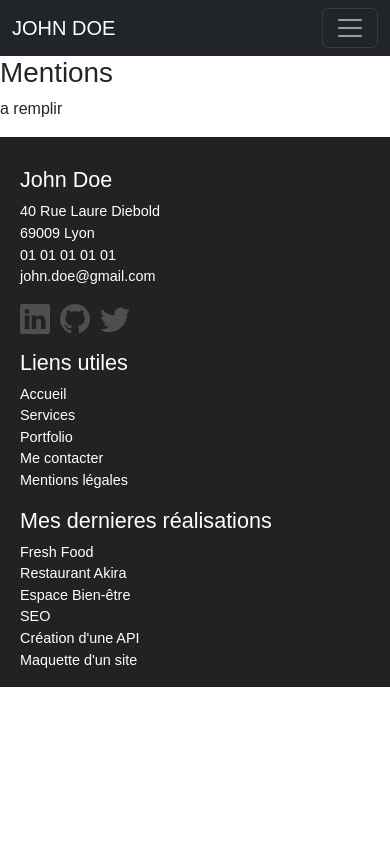
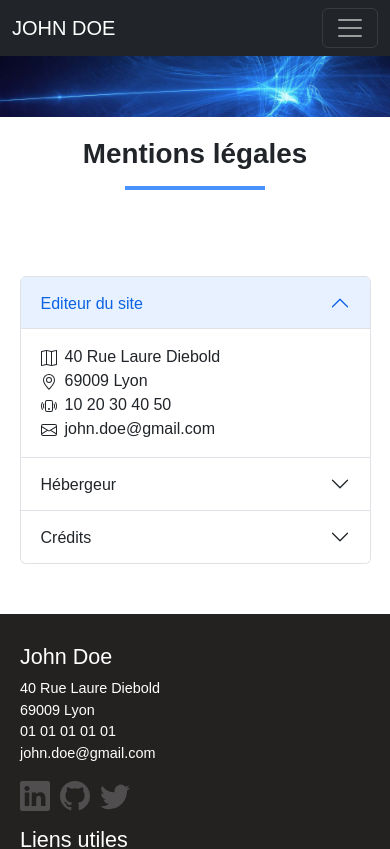
Before and after one commit to Dinid89/AMELIN_DAVID_DEVOIR_5_PORTFOLIO, a React (Create React App) app: page /Mentions in a window 390 px wide. Shown: the top 849 px of the page. Built offline with nearby package versions, Linux system fonts and the light colour scheme.

Commit message:
finalisation page Mentions

```diff
--- a/src/pages/Contact.jsx
+++ b/src/pages/Contact.jsx
@@ -1,13 +1,18 @@
 import "./contact.css";
+import Banner from "../images/banner.jpg"
 
 
 const Contact = () => {
   return (
     <main>
       <div>
+        <div className="banner">
+            <img src={Banner} alt="bannière"/>
+        </div>
         <div className="titleContact">
           <h1>Contact</h1>
           <p>Pour me contacter en vue d'un entretien ou d'une future collaboration, merci de remplir le formulaire de contact</p>
+          <hr className="mx-auto border border-primary border-2 opacity-75" />
         </div>
 
         <section className="mainContact d-flex flex-column flex-lg-row">
@@ -28,7 +33,7 @@ const Contact = () => {
                         </div>
 
                         <div className="mb-1">
-                          <input type="email" className="form-control" aria-label="Votre mal" required placeholder="Votre mail"/>
+                          <input type="email" className="form-control" aria-label="Votre mail" required placeholder="Votre mail"/>
                         </div>
 
                         <div className="mb-1">
--- a/src/pages/Mentions.jsx
+++ b/src/pages/Mentions.jsx
@@ -1,9 +1,108 @@
+import "../pages/mentions.css";
+import Banner from "../images/banner.jpg";
+import { NavLink } from "react-router-dom";
+
 const Mentions = () => {
   return (
-    <div>
-      <h1>Mentions</h1>
-      <p>a remplir</p>
+    <>
+      <div>
+      <div className="banner">
+            <img src={Banner} alt="bannière"/>
+          </div>
+      <div className="titleMentions text-center">
+          <h1>Mentions légales</h1>
+          <hr className="mx-auto border border-primary border-2 opacity-75" />
+      </div>
+      </div>
+
+      <div className="mentionContainer d-flex justify-content-center">
+      <div className="accordion">
+        <div className="accordion-item">
+          <h2 className="accordion-header">
+            <button className="accordion-button" type="button" data-bs-toggle="collapse" data-bs-target="#panelsStayOpen-collapseOne" aria-expanded="true" aria-controls="panelsStayOpen-collapseOne">
+              Editeur du site
+            </button>
+          </h2>
+        <div id="panelsStayOpen-collapseOne" className="accordion-collapse collapse show">
+          <div className="accordion-body">
+
+           <adress>
+           <div>
+              <svg xmlns="http://www.w3.org/2000/svg" width="16" height="16" fill="currentColor" className="bi bi-map me-2" viewBox="0 0 16 16">
+               <path fill-rule="evenodd" d="M15.817.113A.5.5 0 0 1 16 .5v14a.5.5 0 0 1-.402.49l-5 1a.5.5 0 0 1-.196 0L5.5 15.01l-4.902.98A.5.5 0 0 1 0 15.5v-14a.5.5 0 0 1 .402-.49l5-1a.5.5 0 0 1 .196 0L10.5.99l4.902-.98a.5.5 0 0 1 .415.103M10 1.91l-4-.8v12.98l4 .8zm1 12.98 4-.8V1.11l-4 .8zm-6-.8V1.11l-4 .8v12.98z"/>
+              </svg>
+               <span>40 Rue Laure Diebold</span>
+            </div>
+
+            <div>
+              <svg xmlns="http://www.w3.org/2000/svg" width="16" height="16" fill="currentColor" className="bi bi-geo-alt me-2" viewBox="0 0 16 16">
+                <path d="M12.166 8.94c-.524 1.062-1.234 2.12-1.96 3.07A32 32 0 0 1 8 14.58a32 32 0 0 1-2.206-2.57c-.726-.95-1.436-2.008-1.96-3.07C3.304 7.867 3 6.862 3 6a5 5 0 0 1 10 0c0 .862-.305 1.867-.834 2.94M8 16s6-5.686 6-10A6 6 0 0 0 2 6c0 4.314 6 10 6 10"/>
+                 <path d="M8 8a2 2 0 1 1 0-4 2 2 0 0 1 0 4m0 1a3 3 0 1 0 0-6 3 3 0 0 0 0 6"/>
+               </svg>
+                <span>69009 Lyon</span>
+            </div>
+
+            <div>
+              <svg xmlns="http://www.w3.org/2000/svg" width="16" height="16" fill="currentColor" className="bi bi-phone-vibrate me-2" viewBox="0 0 16 16">
+                <path d="M10 3a1 1 0 0 1 1 1v8a1 1 0 0 1-1 1H6a1 1 0 0 1-1-1V4a1 1 0 0 1 1-1zM6 2a2 2 0 0 0-2 2v8a2 2 0 0 0 2 2h4a2 2 0 0 0 2-2V4a2 2 0 0 0-2-2z"/>
+                 <path d="M8 12a1 1 0 1 0 0-2 1 1 0 0 0 0 2M1.599 4.058a.5.5 0 0 1 .208.676A7 7 0 0 0 1 8c0 1.18.292 2.292.807 3.266a.5.5 0 0 1-.884.468A8 8 0 0 1 0 8c0-1.347.334-2.619.923-3.734a.5.5 0 0 1 .676-.208m12.802 0a.5.5 0 0 1 .676.208A8 8 0 0 1 16 8a8 8 0 0 1-.923 3.734.5.5 0 0 1-.884-.468A7 7 0 0 0 15 8c0-1.18-.292-2.292-.807-3.266a.5.5 0 0 1 .208-.676M3.057 5.534a.5.5 0 0 1 .284.648A5 5 0 0 0 3 8c0 .642.12 1.255.34 1.818a.5.5 0 1 1-.93.364A6 6 0 0 1 2 8c0-.769.145-1.505.41-2.182a.5.5 0 0 1 .647-.284m9.886 0a.5.5 0 0 1 .648.284C13.855 6.495 14 7.231 14 8s-.145 1.505-.41 2.182a.5.5 0 0 1-.93-.364C12.88 9.255 13 8.642 13 8s-.12-1.255-.34-1.818a.5.5 0 0 1 .283-.648"/>
+              </svg>
+              <span>10 20 30 40 50</span>
+            </div>
+
+            <div>
+              <svg xmlns="http://www.w3.org/2000/svg" width="16" height="16" fill="currentColor" className="bi bi-envelope me-2" viewBox="0 0 16 16">
+                <path d="M0 4a2 2 0 0 1 2-2h12a2 2 0 0 1 2 2v8a2 2 0 0 1-2 2H2a2 2 0 0 1-2-2zm2-1a1 1 0 0 0-1 1v.217l7 4.2 7-4.2V4a1 1 0 0 0-1-1zm13 2.383-4.708 2.825L15 11.105zm-.034 6.876-5.64-3.471L8 9.583l-1.326-.795-5.64 3.47A1 1 0 0 0 2 13h12a1 1 0 0 0 .966-.741M1 11.105l4.708-2.897L1 5.383z"/>
+              </svg>
+              <span>john.doe@gmail.com</span>
+            </div>
+            </adress>
+          </div>
+        </div>
+      </div>
+
+      <div className="accordion-item">
+        <h2 className="accordion-header">
+        <button className="accordion-button collapsed" type="button" data-bs-toggle="collapse" data-bs-target="#panelsStayOpen-collapseTwo" aria-expanded="false" aria-controls="panelsStayOpen-collapseTwo">
+          Hébergeur
+        </button>
+        </h2>
+        <div id="panelsStayOpen-collapseTwo" className="accordion-collapse collapse">
+          <div className="accordion-body">
+            <strong>alwaysdata</strong>
+            <address>
+              <span>91 Rue du Faubourg Saint-Honoré, 75008 Paris</span>
+              <p>
+              <svg xmlns="http://www.w3.org/2000/svg" width="16" height="16" fill="currentColor" class="bi bi-diagram-3 me-2" viewBox="0 0 16 16">
+                <path fill-rule="evenodd" d="M6 3.5A1.5 1.5 0 0 1 7.5 2h1A1.5 1.5 0 0 1 10 3.5v1A1.5 1.5 0 0 1 8.5 6v1H14a.5.5 0 0 1 .5.5v1a.5.5 0 0 1-1 0V8h-5v.5a.5.5 0 0 1-1 0V8h-5v.5a.5.5 0 0 1-1 0v-1A.5.5 0 0 1 2 7h5.5V6A1.5 1.5 0 0 1 6 4.5zM8.5 5a.5.5 0 0 0 .5-.5v-1a.5.5 0 0 0-.5-.5h-1a.5.5 0 0 0-.5.5v1a.5.5 0 0 0 .5.5zM0 11.5A1.5 1.5 0 0 1 1.5 10h1A1.5 1.5 0 0 1 4 11.5v1A1.5 1.5 0 0 1 2.5 14h-1A1.5 1.5 0 0 1 0 12.5zm1.5-.5a.5.5 0 0 0-.5.5v1a.5.5 0 0 0 .5.5h1a.5.5 0 0 0 .5-.5v-1a.5.5 0 0 0-.5-.5zm4.5.5A1.5 1.5 0 0 1 7.5 10h1a1.5 1.5 0 0 1 1.5 1.5v1A1.5 1.5 0 0 1 8.5 14h-1A1.5 1.5 0 0 1 6 12.5zm1.5-.5a.5.5 0 0 0-.5.5v1a.5.5 0 0 0 .5.5h1a.5.5 0 0 0 .5-.5v-1a.5.5 0 0 0-.5-.5zm4.5.5a1.5 1.5 0 0 1 1.5-1.5h1a1.5 1.5 0 0 1 1.5 1.5v1a1.5 1.5 0 0 1-1.5 1.5h-1a1.5 1.5 0 0 1-1.5-1.5zm1.5-.5a.5.5 0 0 0-.5.5v1a.5.5 0 0 0 .5.5h1a.5.5 0 0 0 .5-.5v-1a.5.5 0 0 0-.5-.5z"/>
+              </svg>
+              <NavLink to="https://alwaysdata.com">www.alwaysdata.com</NavLink>
+              </p>
+            </address>
+          </div>
+        </div>
+      </div>
+      <div className="accordion-item">
+        <h2 className="accordion-header">
+        <button className="accordion-button collapsed" type="button" data-bs-toggle="collapse" data-bs-target="#panelsStayOpen-collapseThree" aria-expanded="false" aria-controls="panelsStayOpen-collapseThree">
+           Crédits
+        </button>
+        </h2>
+        <div id="panelsStayOpen-collapseThree" className="accordion-collapse collapse">
+          <div className="accordion-body">
+            <h3><strong>Crédits</strong></h3>
+            <p>Ce site a été réalisé par John Doe, étudiant au  <NavLink to="https://www.centre-europeen-formation.fr/"> Centre Européen de formation.</NavLink>
+            </p>
+            <p className="italic">Les images utilisées sur ce site sont libres de droits et ont été obtenues sur le site  <NavLink to="https://www.pixabay.com"> Pixabay</NavLink>
+            </p>
+            <p className="italic">La favicon de ce site a été fournie par  <NavLink>John Doe Icons erstellt von Freepik - Flaticon</NavLink>
+            </p>
+          </div>
+        </div>
+      </div>
     </div>
+    </div>
+    </>
   );
 };
 
--- a/src/pages/contact.css
+++ b/src/pages/contact.css
@@ -14,9 +14,7 @@
 .titleContact {
     text-align: center;
     width: 100%;
-    display: inline-block;
-    border-bottom: 5px solid rgb(23, 182, 245);
-    padding-top: 30px;
+    padding-top: 20px;
 }
 .mainContact h2 {
     border-bottom: 3px solid rgb(23, 182, 245);
--- /dev/null
+++ b/src/pages/mentions.css
@@ -0,0 +1,26 @@
+.titleMentions {
+    padding: 20px;
+}
+
+.titleMentions h1 {
+    font-weight: bold;
+}
+
+.italic {
+    font-style: italic;
+}
+
+.accordion {
+    width: 70%;
+}
+
+.mentionContainer {
+    margin-bottom: 50px;
+    margin-top: 50px;
+}
+
+@media screen and (max-width:800px) {
+    .accordion {
+        width: 90%;
+    }
+}
```
